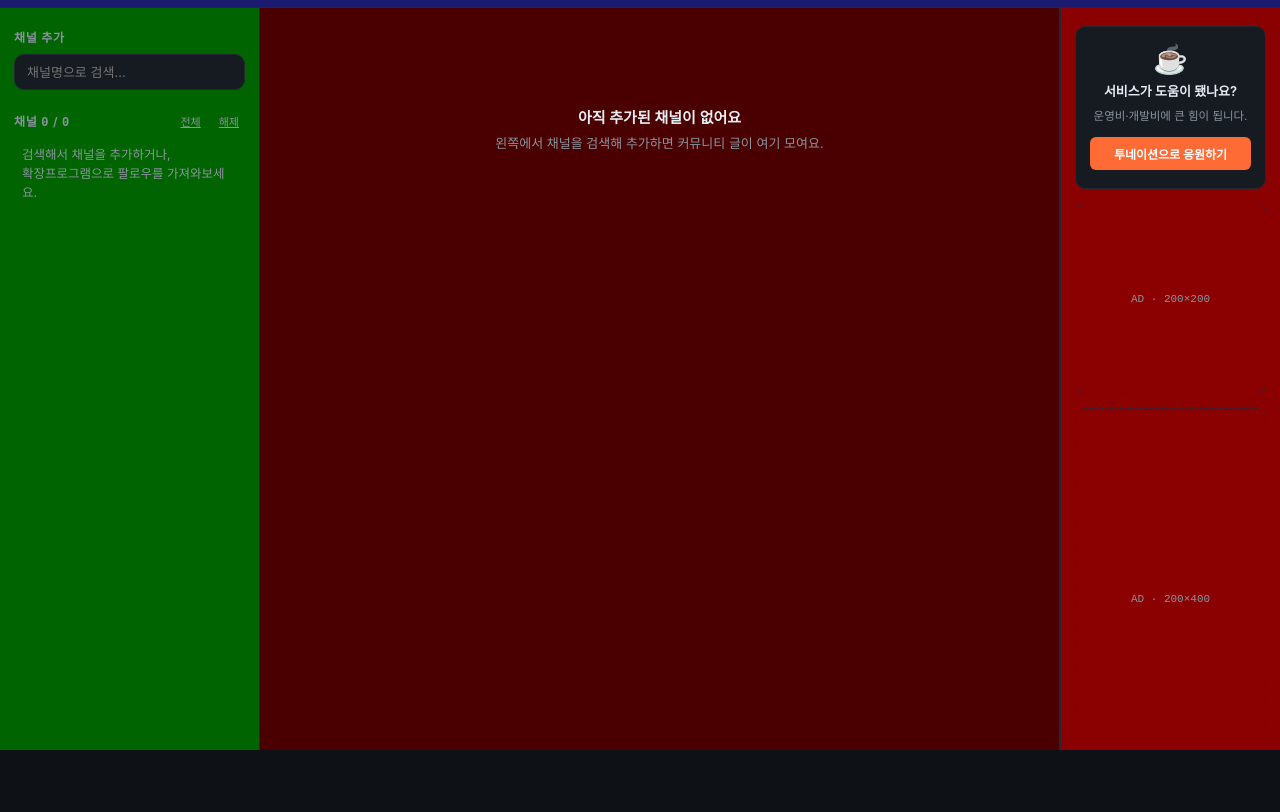
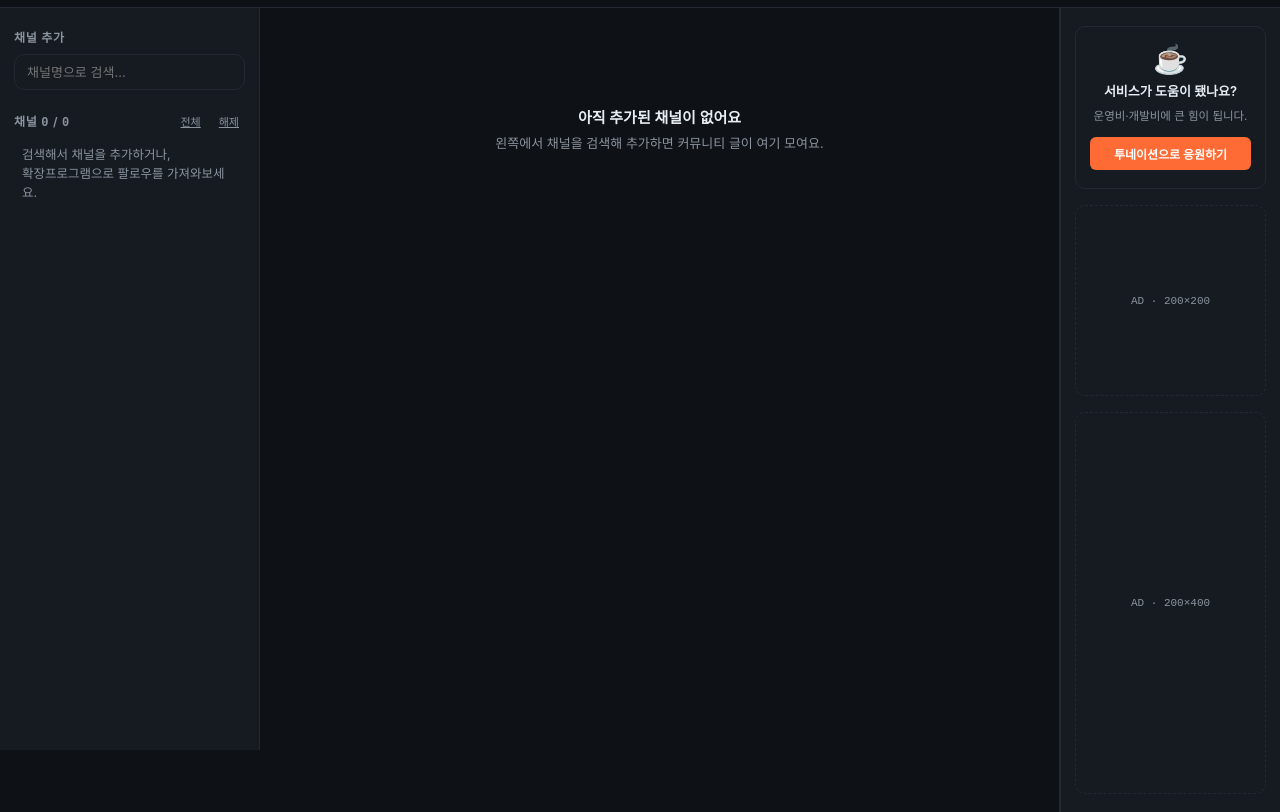
Before and after one commit to ChanChan-E/Chzzwit, a browser extension: page frontend/index.html in a window 1280 px wide. Shown: the part 58-870 px from the top of the page. Before the commit the page ends 808 px from the top, so only its background shows below. Drawn offline with Linux system fonts and the light colour scheme; a web font is replaced by a local one.

Commit message:
fix: rebuild ad-rail from scratch, remove all debug colors
ad-rail 재구축:
- .ad-rail: position/height 제거, grid 자연 흐름으로 렌더링
- .ad-rail-inner: sticky wrapper (position:sticky, top:var(--topbar-h))
- HTML에 .ad-rail-inner 래퍼 추가 (index.html, vod.html)
- 미디어쿼리 max-width: 900px (기존 1080px에서 복원)

디버그 배경색 전체 제거:
- topbar: #1a1a6e !important → rgba(14,17,22,0.92)
- sidebar: #006400 !important → var(--surface)
- feed-wrap/vod-wrap: #4a0000 !important → 제거

style.css?v=8

Co-Authored-By: Claude Sonnet 4.6 <noreply@anthropic.com>

```diff
--- a/frontend/index.html
+++ b/frontend/index.html
@@ -6,7 +6,7 @@
   <title>Chzzwit</title>
   <link rel="preconnect" href="https://cdn.jsdelivr.net" />
   <link rel="stylesheet" href="https://cdn.jsdelivr.net/gh/orioncactus/pretendard@v1.3.9/dist/web/static/pretendard.css" />
-  <link rel="stylesheet" href="style.css?v=7" />
+  <link rel="stylesheet" href="style.css?v=8" />
 </head>
 <body>
   <header class="topbar">
@@ -67,6 +67,7 @@
 
     <!-- 우측: 광고 -->
     <aside class="ad-rail">
+      <div class="ad-rail-inner">
         <div class="donate-card">
           <div class="donate-icon">☕</div>
           <p class="donate-title">서비스가 도움이 됐나요?</p>
@@ -77,6 +78,7 @@
         </div>
         <div class="ad-slot ad-slot-square"><span>AD · 200×200</span></div>
         <div class="ad-slot ad-slot-tall"><span>AD · 200×400</span></div>
+      </div>
     </aside>
   </div>
 
--- a/frontend/style.css
+++ b/frontend/style.css
@@ -32,7 +32,6 @@ body {
   border-bottom: 1px solid var(--border);
   position: sticky; top: 0; background: rgba(14,17,22,0.92); backdrop-filter: blur(6px);
   z-index: 10;
-  background: #1a1a6e !important; /* TODO: 디버그 — 상단바: 진남색 */
 }
 .brand { display: flex; align-items: center; gap: 8px; }
 .brand-mark {
@@ -95,7 +94,7 @@ body {
   position: sticky; top: var(--topbar-h);
   display: flex; flex-direction: column; gap: 22px;
   transition: transform 0.25s ease;
-  background: #006400 !important; /* TODO: 디버그 — 좌측 사이드바: 진초록 */
+  background: var(--surface);
 }
 .sidebar-section-grow { flex: 1; min-height: 0; display: flex; flex-direction: column; }
 .sidebar-label {
@@ -138,7 +137,7 @@ body {
 .vod-channel-list .empty-hint { color: var(--text-dim); font-size: 12.5px; line-height: 1.5; padding: 8px; }
 
 /* ── 피드 ── */
-.feed-wrap { padding: 18px 20px; border-right: 1px solid var(--border); min-height: calc(100vh - var(--topbar-h)); background: #4a0000 !important; /* TODO: 디버그 — 중앙 피드: 진빨 */ }
+.feed-wrap { padding: 18px 20px; border-right: 1px solid var(--border); min-height: calc(100vh - var(--topbar-h)); }
 .feed-state { text-align: center; padding: 80px 20px; }
 .feed-state-title { font-size: 15px; font-weight: 600; margin: 0 0 6px; }
 .feed-state-sub { font-size: 13px; color: var(--text-dim); margin: 0; line-height: 1.6; }
@@ -245,15 +244,22 @@ body {
 
 /* ── 광고 레일 ── */
 .ad-rail {
+  border-left: 1px solid var(--border);
+  background: var(--surface);
+  padding: 18px 14px;
+  display: flex;
+  flex-direction: column;
+  gap: 16px;
+  align-items: center;
+}
+.ad-rail-inner {
   position: sticky;
   top: var(--topbar-h);
-  height: calc(100vh - var(--topbar-h));
-  align-self: start;
-  display: flex; flex-direction: column; gap: 14px; align-items: center;
-  padding: 18px 14px;
-  overflow-y: auto;
-  border-left: 1px solid var(--border);
-  background: #8B0000; /* TODO: 디버그 — 확인 후 var(--surface)로 교체 */
+  display: flex;
+  flex-direction: column;
+  gap: 16px;
+  align-items: center;
+  width: 100%;
 }
 .ad-slot {
   width: 100%; max-width: 200px; aspect-ratio: 1 / 1;
@@ -380,7 +386,7 @@ body {
 .ch-remove:hover { color: var(--danger) !important; }
 
 /* VOD 메인 */
-.vod-wrap { padding: 18px 20px; border-right: 1px solid var(--border); min-height: calc(100vh - var(--topbar-h)); background: #4a0000 !important; /* TODO: 디버그 — 중앙 VOD: 진빨 */ }
+.vod-wrap { padding: 18px 20px; border-right: 1px solid var(--border); min-height: calc(100vh - var(--topbar-h)); }
 .vod-grid { list-style: none; margin: 0; padding: 0; grid-template-columns: repeat(auto-fill, minmax(220px, 1fr)); gap: 16px; }
 .vod-grid:not([hidden]) { display: grid; }
 
@@ -547,7 +553,7 @@ body {
   }
 }
 
-@media (max-width: 1080px) {
+@media (max-width: 900px) {
   .layout { grid-template-columns: 260px minmax(0, 1fr); }
   .layout.sidebar-hidden { grid-template-columns: minmax(0, 1fr); }
   .ad-rail { display: none; }
```
Also changed, not shown: frontend/vod.html (+3 -1 lines). Lines whose indentation alone changed are shown as unchanged.
